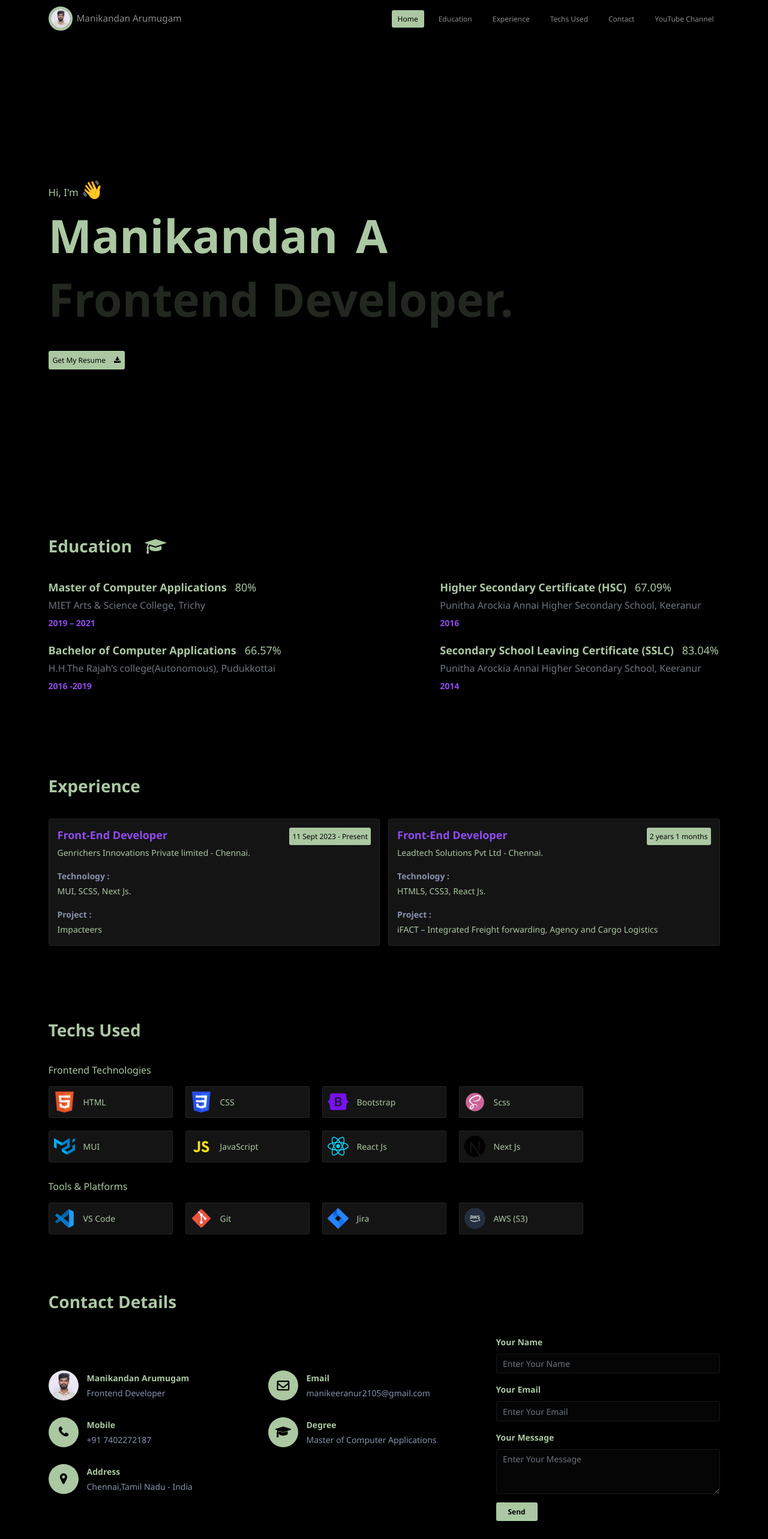
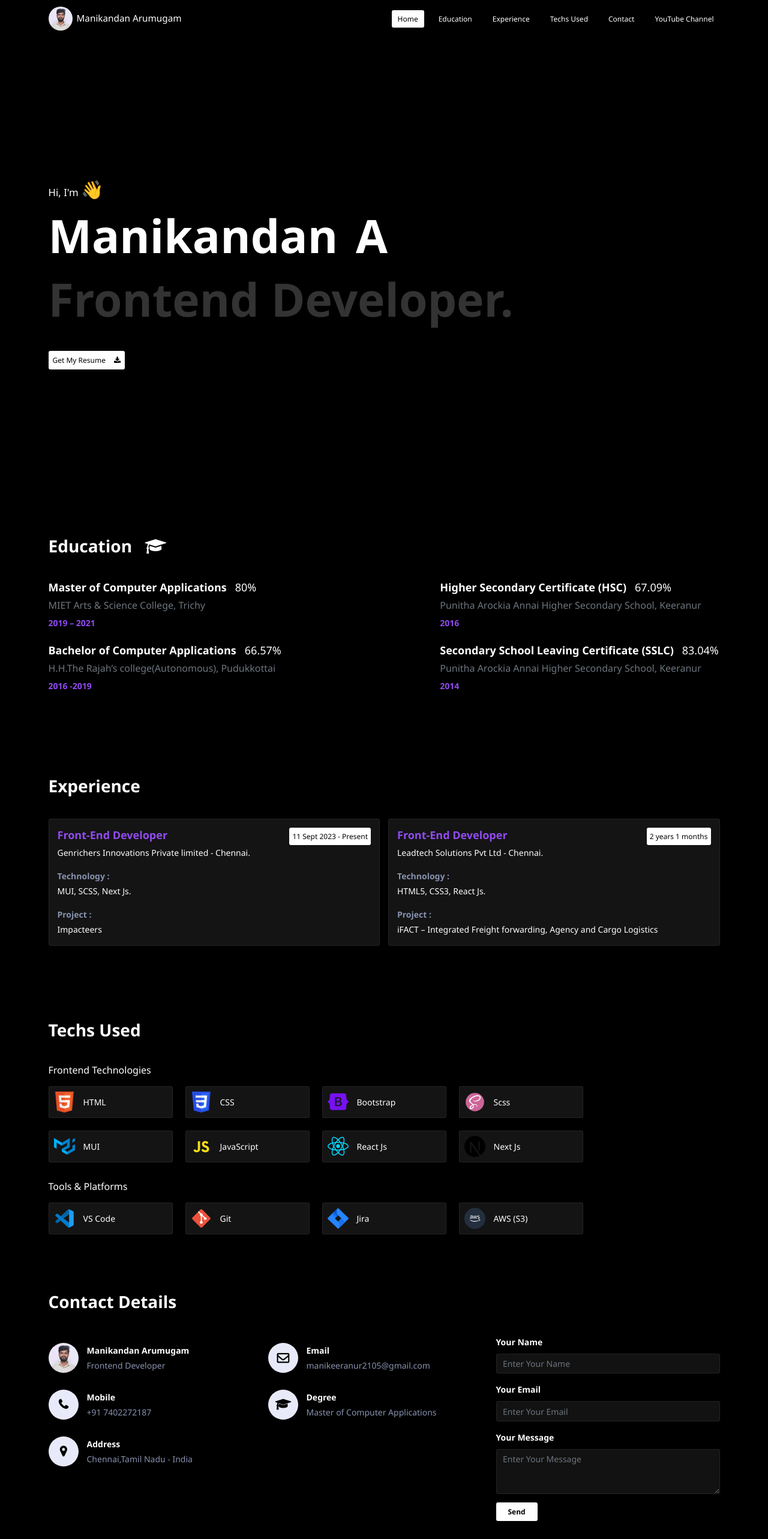
Before and after one commit to manikeeranur/react-portfolio, a React (Create React App) app: page / in a window 1280 px wide. Shown: the top 2566 px of the page at 60% size. Built offline with nearby package versions, Linux system fonts and the light colour scheme.

Commit message:
color theme change

```diff
--- a/src/App.css
+++ b/src/App.css
@@ -9,8 +9,8 @@
   --blue: #000;
 
   --lightslategray: #8892b0;
-  /* --lavender: #ccd6f6; */
   --lavender: #abc8a2;
+  --lavender: #fff;
   --aquamarine: #62fbd6;
   /* --slategray: #717c98; */
   --slategray: #914bf1;
@@ -211,8 +211,8 @@ body {
 .contact-form .form-control {
   /* background: #3d4c634a;
   color: var(--lightslategray); */
-  background: #e0e0e005;
-  color: var(--lavender);
+  background: #ffffff12;
+  color: #fff;
   border: 0.5px solid #e0e0e014;
 }
 .contact-form .form-label {
@@ -250,7 +250,8 @@ body {
 .contact-form .detail .fa {
   width: 50px;
   height: 50px;
-  background: var(--lavender);
+  /* background: #abc8a2; */
+  background: #e8eafa;
   color: var(--blue);
   border-radius: 50%;
   text-align: center;
@@ -285,17 +286,19 @@ body {
 }
 
 .download-button-new:hover {
-  background: var(--blue);
-  color: var(--lavender);
-  border: 1px solid var(--lavender);
+  background: var(--lavender);
+  color: var(--blue);
+}
+.navbar-dark .navbar-nav .nav-link {
+  color: #fff;
 }
 .navbar-brand {
-  color: #ffffff8c !important;
+  color: #fff !important;
 }
 .navbar-brand .profile-img {
   width: 40px;
   height: 40px;
-  border: 4px solid var(--lavender);
+  /* border: 4px solid var(--lavender); */
 }
 .youtube {
   min-height: 100vh;
--- a/src/components/Contact/Contact.jsx
+++ b/src/components/Contact/Contact.jsx
@@ -81,7 +81,7 @@ const Contact = () => {
       <div className="container">
         <div className="heading-top">Contact Details</div>
         <div className="contact-form">
-          <div className="d-flex flex-wrap align-items-center gap-3">
+          <div className="d-flex flex-wrap gap-3">
             <div className="col-12 col-md-4 d-none">
               <div className="d-flex gap-5 flex-column align-items-center">
                 <img src={Profile} alt="" className="rounded-circle col-6" />
--- a/src/components/Education/Education.jsx
+++ b/src/components/Education/Education.jsx
@@ -1,7 +1,5 @@
 import React, { useContext } from "react";
 import { MyResumeContext } from "../context/MyResumeContext";
-import education1 from "../../Images/storyset/education1.png";
-import education2 from "../../Images/storyset/education2.png";
 
 const Education = () => {
   const { educationDetails } = useContext(MyResumeContext);
--- a/src/components/Home/Home.jsx
+++ b/src/components/Home/Home.jsx
@@ -2,7 +2,6 @@ import React, { useContext } from "react";
 import Resume from "../download/Manikandan_Resume.pdf";
 import MyResume from "../Resume/MyResume";
 import { MyResumeContext } from "../context/MyResumeContext";
-import { TypeAnimation } from "react-type-animation";
 import Profile from "../../Images/Profile/manikandan_profile.jpeg";
 
 const Home = () => {
--- a/src/components/Skills/Skills.jsx
+++ b/src/components/Skills/Skills.jsx
@@ -1,5 +1,4 @@
 import React from "react";
-import Marquee from "react-fast-marquee";
 import html from "../../Images/skills/html.svg";
 import css from "../../Images/skills/css.svg";
 import bootstrap from "../../Images/skills/bootstrap.svg";
--- a/src/components/Youtube/Youtube.jsx
+++ b/src/components/Youtube/Youtube.jsx
@@ -9,8 +9,8 @@ const Youtube = () => {
       <div id="youtube">
         <div className="container youtube py-5 py-md-0">
           <div className="heading-top">YouTube Channel</div>
-          <div className="d-flex flex-wrap gap-5">
-            <div className="col-md-5 col-12">
+          <div className="row flex-wrap align-items-start gap-5">
+            <div className="col-md-5 col-12 p-0">
               <CustomSwiper>
                 {[1, 2, 3, 4, 5].map((data, index) => (
                   <SwiperSlide key={index} className="slide">
@@ -32,8 +32,8 @@ const Youtube = () => {
                 ))}
               </CustomSwiper>
             </div>
-            <div className="col-md col-12">
-              <div className="title">Student Coder Tech! 🎯</div>
+            <div className="col-md col-12 p-0">
+              <div className="title mt-0">Student Coder Tech! 🎯</div>
               <div>
                 Student Coder Tech is a Tamil programming YouTube channel
                 dedicated to making web development easy for beginners. Learn
```
